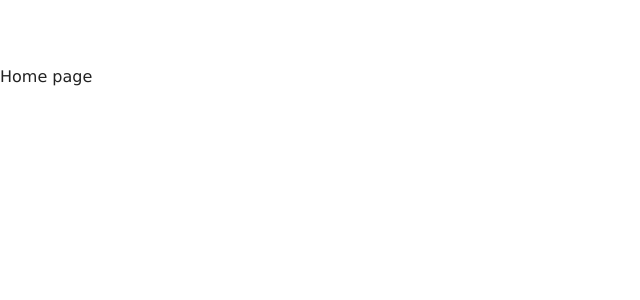
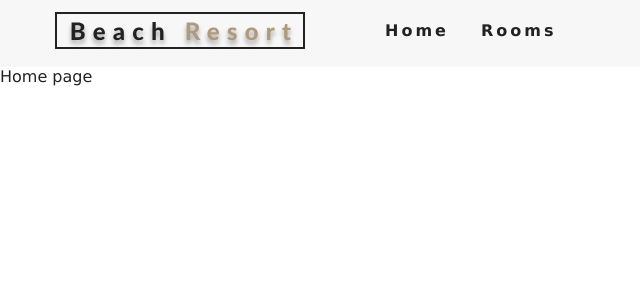
Before and after one commit to tehmann83/react-project-04-holiday-resort, a React (Create React App) app: page / in a window 1280 px wide. Shown: the top 300 px of the page, without its empty margins (0-640 px from the left). Built offline with nearby package versions, Linux system fonts and the light colour scheme.

Commit message:
Added Navbar component

```diff
--- a/src/App.js
+++ b/src/App.js
@@ -5,12 +5,14 @@
 import Rooms from "./pages/Rooms";
 import SingleRoom from "./pages/SingleRoom";
 import Error from "./pages/Error";
+import Navbar from "./components/Navbar";
 
 import { Route, Switch } from "react-router-dom";
 
 function App() {
   return (
     <>
+      <Navbar></Navbar>
       <Switch>
         <Route path="/" exact component={Home}></Route>
         <Route path="/rooms/" exact component={Rooms}></Route>
--- /dev/null
+++ b/src/components/Navbar.js
@@ -0,0 +1,44 @@
+import React, { Component } from "react";
+import logo from "../images/logo.svg";
+import { FaAlignRight } from "react-icons/fa";
+import { Link } from "react-router-dom";
+
+export default class Navbar extends Component {
+  state = {
+    isOpen: false
+  };
+  handleToggle = () => {
+    this.setState({
+      isOpen: !this.state.isOpen
+    });
+  };
+  render() {
+    return (
+      <nav className="navbar">
+        <div className="nav-center">
+          <div className="nav-header">
+            <Link to="/">
+              <img src={logo} alt="beach resort"></img>
+            </Link>
+            <button type="button" className="nav-btn">
+              <FaAlignRight
+                className="nav-icon"
+                onClick={this.handleToggle}
+              ></FaAlignRight>
+            </button>
+          </div>
+          <ul
+            className={this.state.isOpen ? "nav-links show-nav" : "nav-links"}
+          >
+            <li>
+              <Link to="/">Home</Link>
+            </li>
+            <li>
+              <Link to="/rooms">Rooms</Link>
+            </li>
+          </ul>
+        </div>
+      </nav>
+    );
+  }
+}
```
